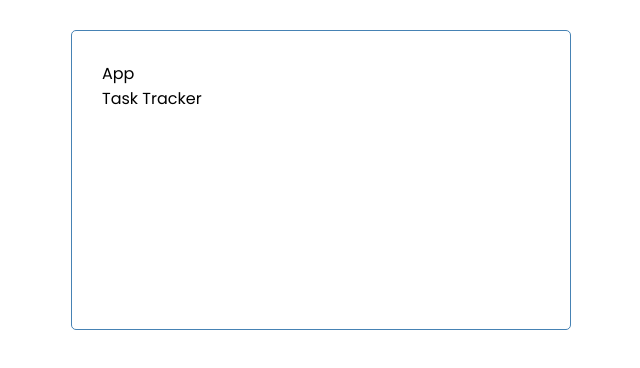
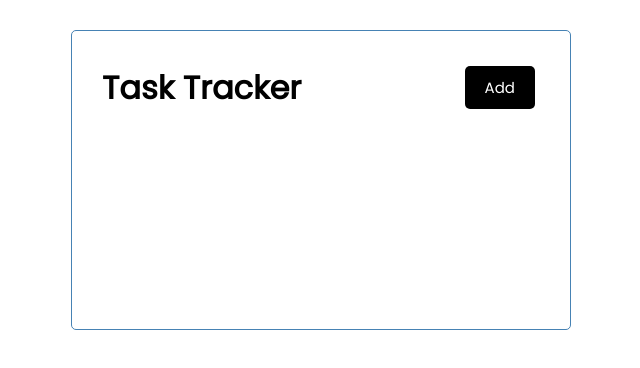
Before and after one commit to JHughesSUTA/task-tracker-rebuild, a React (Create React App) app: page / in a window 1280 px wide. Shown: the top 368 px of the page, without its empty margins (319-959 px from the left). Built offline with nearby package versions, Linux system fonts and the light colour scheme.

Commit message:
add button component, add button on header

```diff
--- a/src/App.js
+++ b/src/App.js
@@ -5,7 +5,6 @@ import Header from './components/Header';
 function App(){
   return (
       <div className="container">
-        <p>App</p>
         <Header />
       </div>
   );
--- /dev/null
+++ b/src/components/Button.js
@@ -0,0 +1,7 @@
+function Button({text}) {
+  return (
+    <button className="btn">{text}</button>
+  )
+}
+
+export default Button
--- a/src/components/Header.js
+++ b/src/components/Header.js
@@ -1,6 +1,12 @@
+import PropTypes from "prop-types";
+import Button from "./Button";
+
 function Header({ title }) {
   return (
-    <div>{title}</div>
+    <div className="header">
+      <h1>{title}</h1>
+      <Button text={"Add"} />
+    </div>
   )
 }
 
@@ -8,4 +14,9 @@ Header.defaultProps = {
   title: "Task Tracker",
 }
 
+Header.propTypes = {
+  title: PropTypes.string.isRequired
+}
+
+
 export default Header;
```
